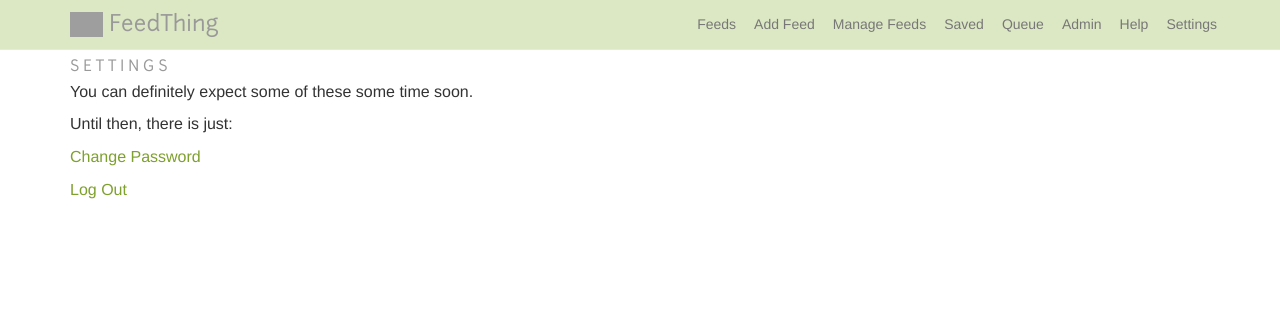
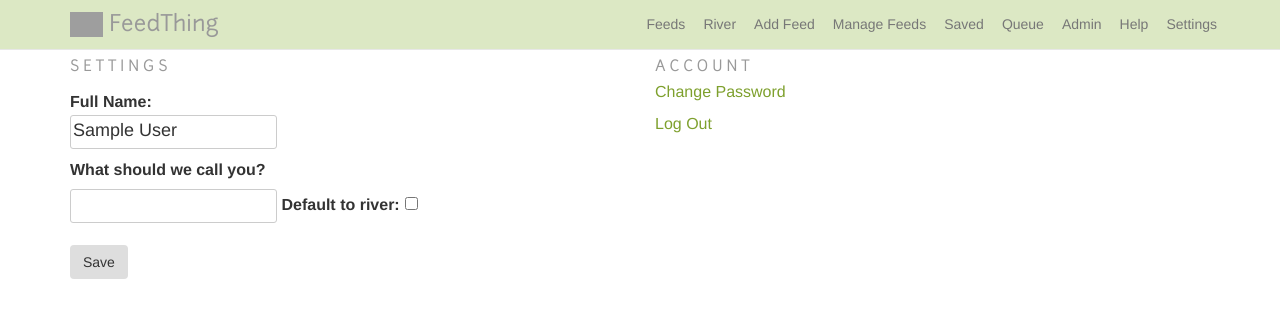
Before and after one commit to xurble/FeedThing, a Django app: page /settings/ in a window 1280 px wide. Shown: the top 324 px of the page. Run offline with Django 3.2, Linux system fonts and the light colour scheme; the visitor is signed in with stand-in values (Sample User, id 1); parts of the project's set-up code (start-up, migrations or seed data) failed here and were passed over; some libraries are stand-ins or nearby versions; grey boxes are pictures that could not be loaded.

Commit message:
feat: Add a river of news for all of a users's subscriptions and also the option to make this the default view.

```diff
--- a/feedthing/urls.py
+++ b/feedthing/urls.py
@@ -18,6 +18,7 @@ urlpatterns = [
     path('help/', views.help, name="help"),
     path('feeds/', views.feeds, name="feeds"),
     path('allfeeds/', views.allfeeds, name="allfeeds"),
+    path('feeds/river/', views.user_river, name="userriver"),
 
     path('addfeed/', views.addfeed, name="addfeed"),
     path('importopml/', views.importopml),
@@ -35,7 +36,7 @@ urlpatterns = [
     path('saved/', views.savedposts, name="savedposts"),
 
     path('manage/', views.managefeeds, name="manage"),
-    path('subscription/list/', views.subscriptionlist),
+    # path('subscription/list/', views.subscriptionlist),
 
     path('subscription/<int:sid>/unsubscribe/', views.unsubscribefeed),
     path('subscription/<int:sid>/details/', views.subscriptiondetails),
--- a/ft/forms.py
+++ b/ft/forms.py
@@ -1,5 +1,6 @@
 from allauth.account.forms import SignupForm
 from django import forms
+from .models import User
 
 
 class FTSignupForm(SignupForm):
@@ -11,3 +12,10 @@ class FTSignupForm(SignupForm):
         user.salutation = self.cleaned_data['name']
         user.save()
         return user
+
+
+class SettingsForm(forms.ModelForm):
+
+    class Meta:
+        model = User
+        fields = ["name", "salutation", "default_to_river"]
--- a/ft/models.py
+++ b/ft/models.py
@@ -43,6 +43,8 @@ class User(AbstractBaseUser, PermissionsMixin):
     is_active = models.BooleanField(default=True)
     is_staff = models.BooleanField(default=False)
 
+    default_to_river = models.BooleanField(default=False, help_text="Set your default home to be a river of all your feeds.")
+
     USERNAME_FIELD = 'email'
 
     objects = FTUserManager()
--- a/ft/templates/river.html
+++ b/ft/templates/river.html
@@ -39,7 +39,7 @@
 
         {% if posts.has_next %}
             <br>
-            <a href="javascript:read({{subscription.id}}, {{ posts.next_page_number }})">Read More</a>
+            <a href="javascript:read({{subscription.id}},{{ posts.next_page_number }})">Read More</a>
             <br><br><br>
         {% endif %}
 
--- a/ft/templates/settings.html
+++ b/ft/templates/settings.html
@@ -4,12 +4,19 @@
 {% block content %}
 <div class="container">
     <div class="row">
-        <div class="col-xs-12 ftcontent">
+        <div class="col-sm-6 ftcontent">
             <h2>Settings</h2>
 
-            <p>You can definitely expect some of these some time soon.</p>
-
-            <p>Until then, there is just:</p>
+            <form method="post">
+              {% csrf_token %}
+              {{settings_form}}
+              <br>
+              <button type="submit">Save</button>
+            </form>
+            <br><br>
+        </div>
+        <div class="col-sm-6 ftcontent">
+            <h2>Account</h2>
 
             <p><a href="{% url 'account_change_password' %}">Change Password</a></p>
 
--- a/ft/views.py
+++ b/ft/views.py
@@ -1,24 +1,28 @@
 # Create your views here.
+
+import datetime
+import logging
+import json
+import traceback
+from urllib.parse import urljoin
+
 
 from django.shortcuts import render, get_object_or_404
 from django.template.loader import render_to_string
 from django.http import HttpResponseRedirect, HttpResponse, JsonResponse, Http404
 from django.db.models import Q
 from django.contrib.auth.decorators import login_required
+from django.contrib import messages
 from django.core.exceptions import PermissionDenied
 from django.core.paginator import Paginator, EmptyPage, InvalidPage
 from django.conf import settings
-
-import datetime
-import logging
-import json
-import traceback
+from django.urls import reverse
 import pytz
 from pytz import utc
-
 from xml.dom import minidom
-
-from .models import SavedPost
+from bs4 import BeautifulSoup
+import requests
+import feedparser
 
 from feeds.utils import (
     update_feeds,
@@ -28,17 +32,17 @@ from feeds.utils import (
 )
 from feeds.models import Source, Post, Subscription
 
-from bs4 import BeautifulSoup
-from urllib.parse import urljoin
-import requests
-from django.urls import reverse
-import feedparser
+from .models import SavedPost
+from .forms import SettingsForm
 
 
 def index(request):
 
     if request.user.is_authenticated:
-        return HttpResponseRedirect(reverse("feeds"))
+        if request.user.default_to_river:
+            return HttpResponseRedirect(reverse("userriver"))
+        else:
+            return HttpResponseRedirect(reverse("feeds"))
     else:
         return render(request, "index.html", {})
 
@@ -57,14 +61,27 @@ def well_known_uris(request, uri):
 
     if uri == "change-password":
         # https://twitter.com/rmondello/status/1009495517494173697?lang=en
-        return HttpResponseRedirect(reverse("password_change"))
+        return HttpResponseRedirect(reverse("account_change_password"))
 
     raise Http404  # not implemented
 
 
 @login_required
 def user_settings(request):
-    return render(request, "settings.html", {})
+
+    if request.method == "POST":
+        form = SettingsForm(instance=request.user, data=request.POST)
+        if form.is_valid():
+            request.user = form.save()
+            messages.success(request, "Settings saved.")
+    else:
+        form = SettingsForm(instance=request.user)
+
+    vals = {
+        "settings_form": form
+    }
+
+    return render(request, "settings.html", vals)
 
 
 @login_required
@@ -83,9 +100,51 @@ def feeds(request):
 
 
 @login_required
+def user_river(request):
+
+    vals = {}
+    q = request.GET.get("q", "")
+
+    sub_list = list(Subscription.objects.filter(user=request.user).filter(source__isnull=False))
+
+    sources = [sub.source_id for sub in sub_list]
+
+    post_list = Post.objects.filter(source__in=sources)
+
+    if q != "":
+        post_list = post_list.filter(Q(post__title__icontains=q) | Q(post__body__icontains=q))
+
+    try:
+        page = int(request.GET.get("page", "1"))
+    except Exception:
+        page = 1
+
+    paginator = Paginator(post_list, 10)
+
+    try:
+        posts = paginator.page(page)
+    except (EmptyPage, InvalidPage):
+        posts = paginator.page(1)
+
+    # assign subscriptions
+    for p in posts:
+        for s in sub_list:
+            if p.source == s.source:
+                p.subscription = s
+                break
+
+    vals["posts"] = posts
+    vals["paginator"] = paginator
+    vals["q"] = q
+    vals["subscription"] = {"id": 0}
+
+    return render(request, 'user_river.html', vals)
+
+
+@login_required
 def managefeeds(request):
     vals = {}
-    subscriptions = list(Subscription.objects.filter(Q(user=request.user) & Q(parent=None)).order_by("source__name"))
+    subscriptions = get_subscription_list_for_user(request.user)
 
     vals["subscriptions"] = subscriptions
     vals["preload"] = request.GET.get("s", "0")
@@ -93,14 +152,14 @@ def managefeeds(request):
     return render(request, "manage.html", vals)
 
 
-@login_required
-def subscriptionlist(request):
-    vals = {}
-    subscriptions = list(Subscription.objects.filter(Q(user=request.user) & Q(parent=None)).order_by("source__name"))
-
-    vals["subscriptions"] = subscriptions
-
-    return render(request, "sublist.html", vals)
+# @login_required
+# def subscriptionlist(request):
+#     vals = {}
+#     subscriptions = list(Subscription.objects.filter(Q(user=request.user) & Q(parent=None)).order_by("source__name"))
+#
+#     vals["subscriptions"] = subscriptions
+#
+#     return render(request, "sublist.html", vals)
 
 
 @login_required
--- a/web/static/css/feedthing.css
+++ b/web/static/css/feedthing.css
@@ -397,15 +397,26 @@ div#feeds div.group {
 
 label {
     font-weight: bold;
-    padding-top: 5px;
+    padding-top: 10px;
+    padding-bottom:2px;
     display: block;
+    margin:0;
 }
 
 label[for=id_remember],
+label[for=id_default_to_river],
 label[for=id_is_river],
 label.inline {
     display: inline-block;
 }
+
+#id_remember,
+#id_default_to_river,
+#id_is_river {
+    margin: 0 5px 0 5px;
+
+}
+
 
 
 input[type=text], input[type=password], input[type=url], input[type=search], input[type=email] {
--- a/web/templates/base.html
+++ b/web/templates/base.html
@@ -60,6 +60,7 @@
 
 	            {% if user.is_authenticated %}
 	                <li><a href="{% url 'feeds' %}">Feeds</a></li>
+	                <li><a href="{% url 'userriver' %}">River</a></li>
 	                <li><a href="{% url 'addfeed' %}">Add Feed</a></li>
 	                <li><a href="{% url 'manage' %}">Manage Feeds</a></li>
 	                <li><a href="{% url 'savedposts' %}">Saved</a></li>
```
Also changed, not shown: ft/templates/user_river.html (added, +89 -0 lines), ft/migrations/0007_user_default_to_river.py (added).
